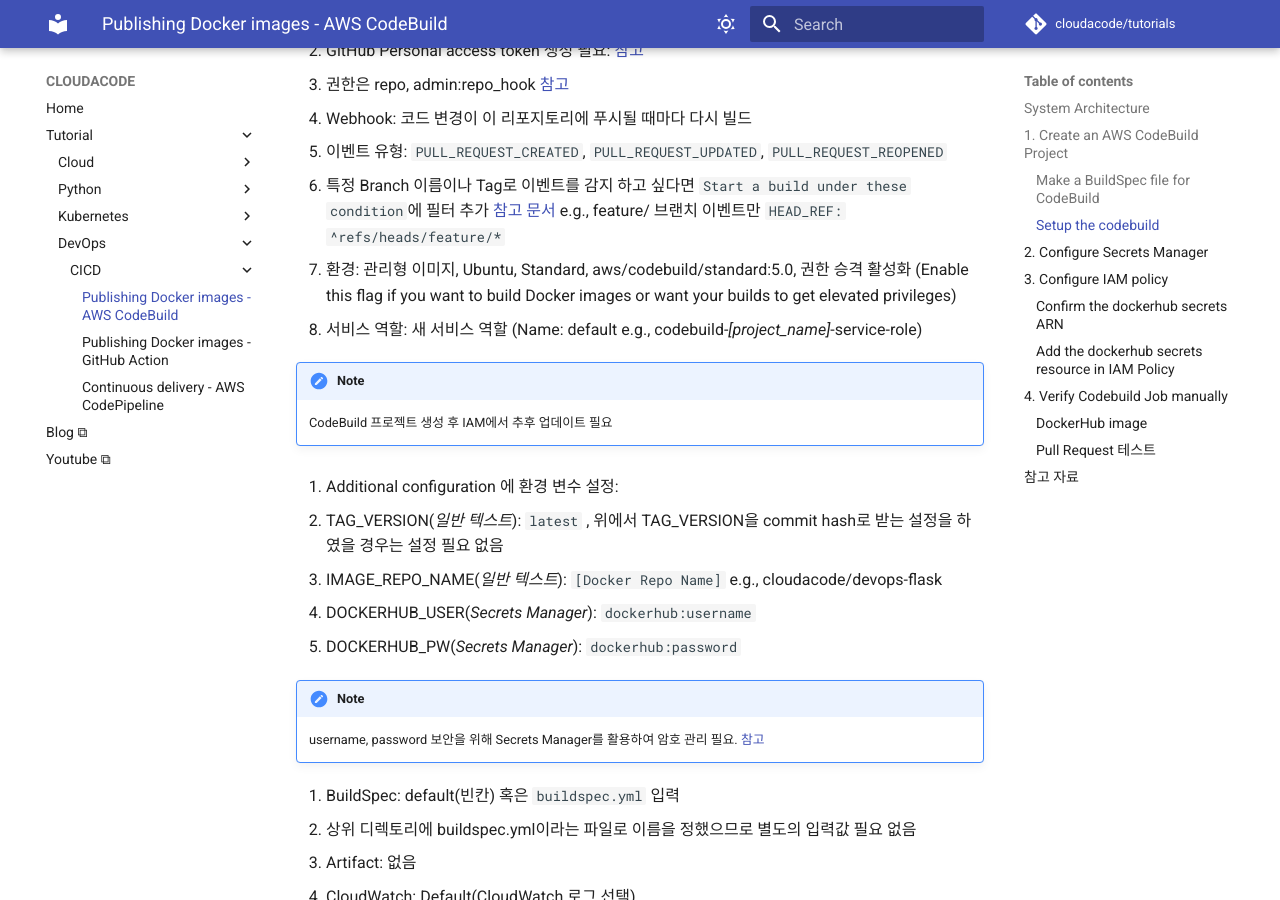
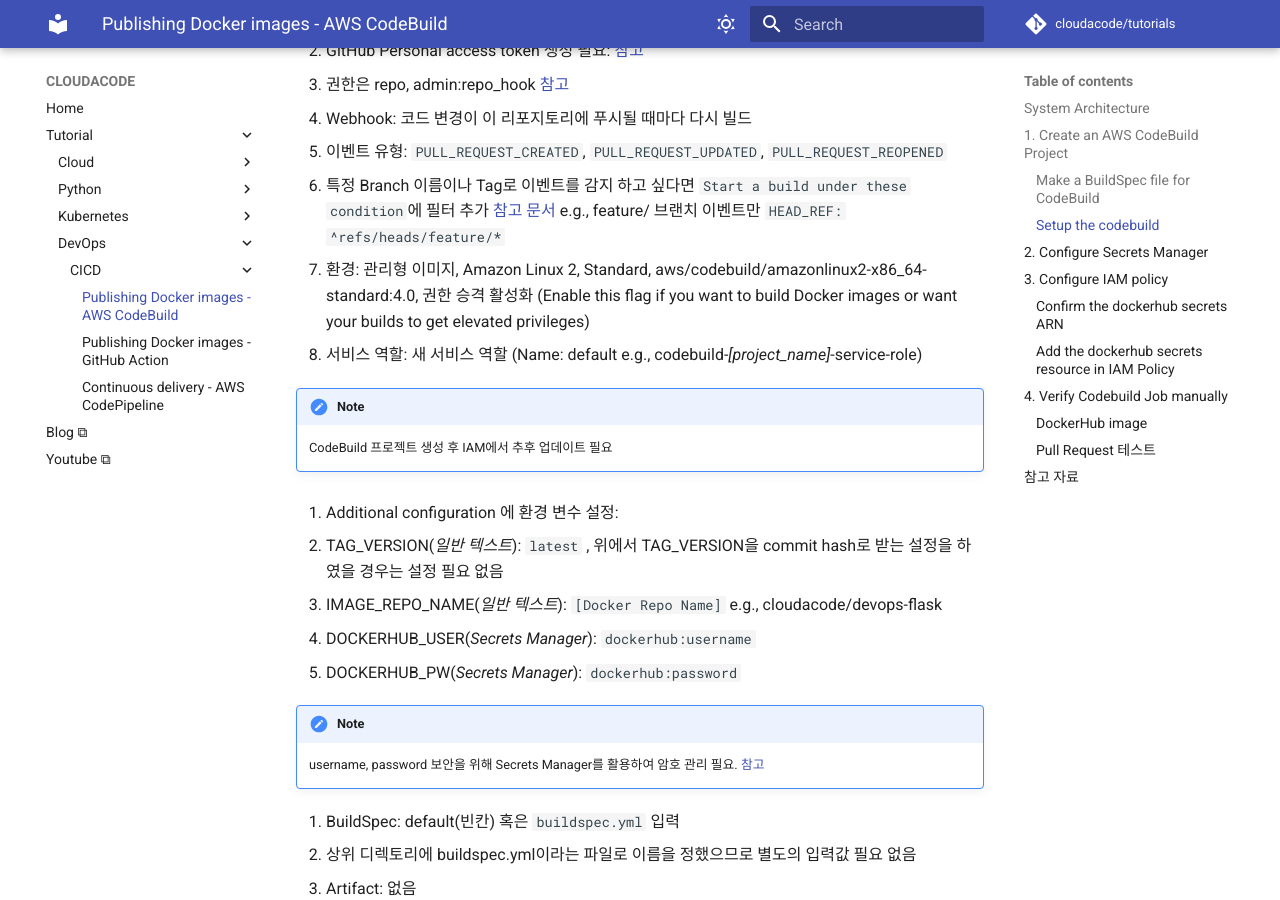
Before and after one commit to cloudacode/tutorials, an MkDocs documentation site: the page built from docs/devops/cicd/github-aws-codebuild-dockerhub.md, in a window 1280 px wide and 900 px high, scrolled down 1991 px. Built offline with MkDocs 1.6.1 and Material for MkDocs 9.7.7, drawn with Linux system fonts in a browser that asks for light colours; comment, search, counter and statistics services are not loaded.

Commit message:
updated the latest build image

```diff
--- a/docs/devops/cicd/github-aws-codebuild-dockerhub.md
+++ b/docs/devops/cicd/github-aws-codebuild-dockerhub.md
@@ -67,7 +67,7 @@ https://ap-northeast-2.console.aws.amazon.com/codesuite/codebuild/projects
 3. 이벤트 유형: `PULL_REQUEST_CREATED`, `PULL_REQUEST_UPDATED`, `PULL_REQUEST_REOPENED`
    - 특정 Branch 이름이나 Tag로 이벤트를 감지 하고 싶다면 `Start a build under these condition`에 필터 추가 [참고 문서](https://docs.aws.amazon.com/codebuild/latest/userguide/github-webhook.html)
    e.g., feature/ 브랜치 이벤트만 `HEAD_REF: ^refs/heads/feature/*`
-4. 환경: 관리형 이미지, Ubuntu, Standard, aws/codebuild/standard:5.0, 권한 승격 활성화 (Enable this flag if you want to build Docker images or want your builds to get elevated privileges)
+4. 환경: 관리형 이미지, Amazon Linux 2, Standard, aws/codebuild/amazonlinux2-x86_64-standard:4.0, 권한 승격 활성화 (Enable this flag if you want to build Docker images or want your builds to get elevated privileges)
 5. 서비스 역할: 새 서비스 역할 (Name: default e.g., codebuild-*[project_name]*-service-role)
 
 !!! Note
```
